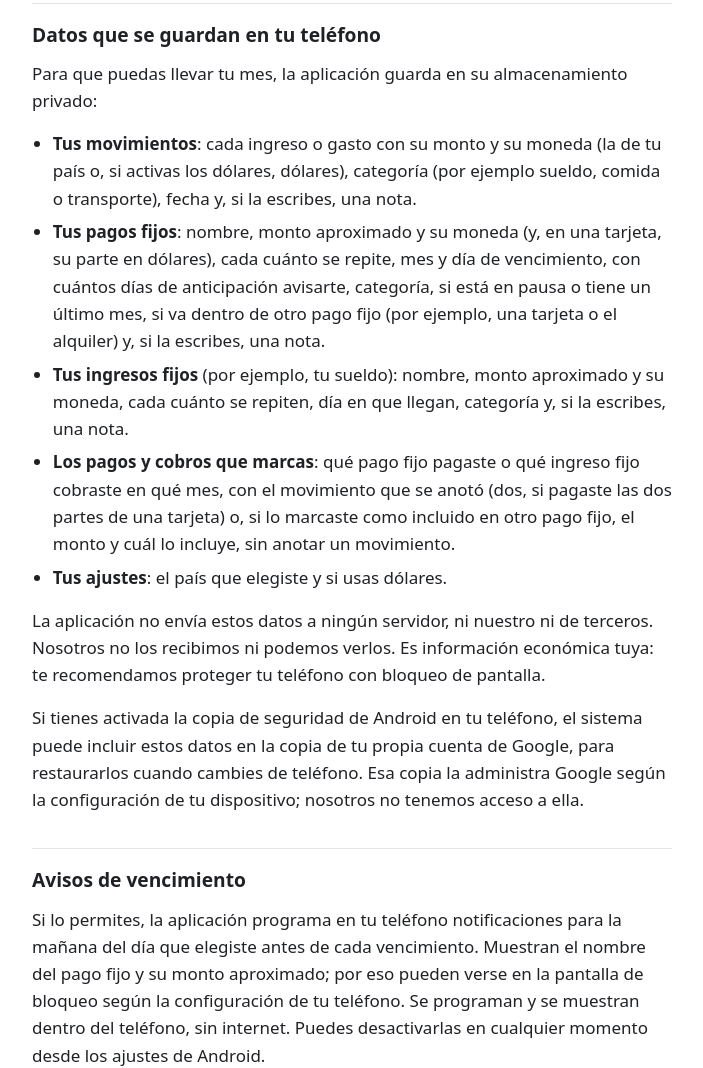
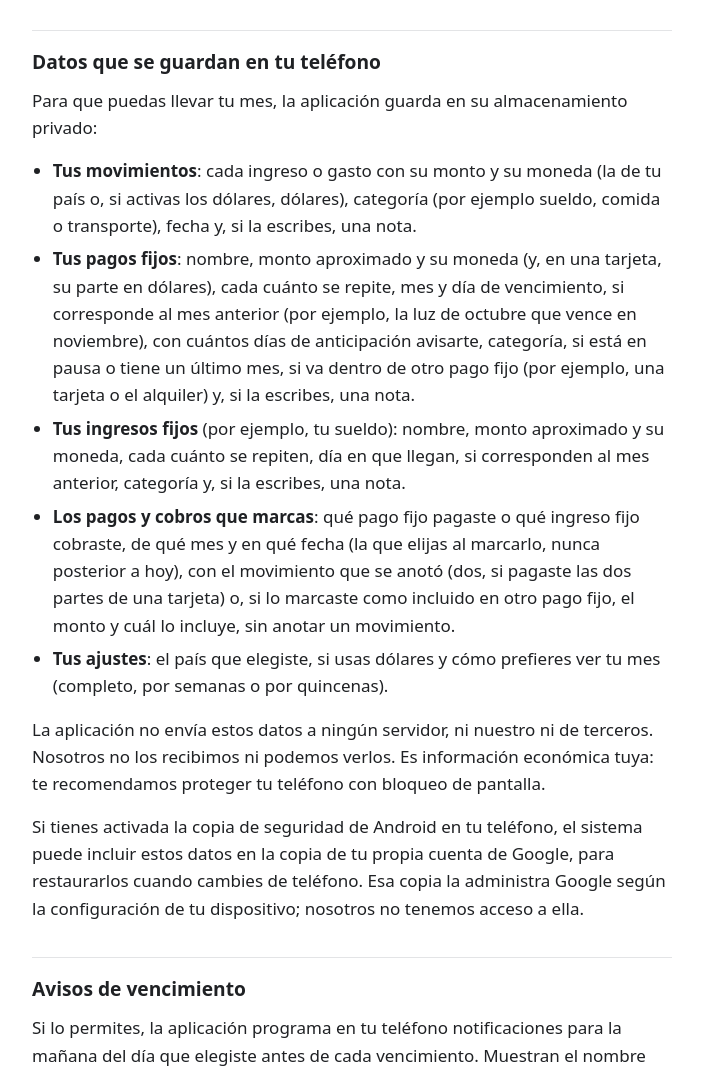
Before and after one commit to anchayhua/apps, a plain HTML site: page mi-quincena/privacidad/index.html in a window 1280 px wide. Shown: the part 1052-2120 px from the top of the page, without its empty margins (288-991 px from the left). Drawn offline with Linux system fonts and the light colour scheme.

Commit message:
docs(mi-quincena): mention the month view, the chosen payment day and the month a bill belongs to in the privacy policy

```diff
--- a/mi-quincena/privacidad/index.html
+++ b/mi-quincena/privacidad/index.html
@@ -27,8 +27,8 @@ footer { margin-top: 3rem; color: var(--suave); font-size: 0.9rem; }
 <main>
 <a class="volver" href="../../">← Todas las apps</a>
 <h1>Política de privacidad de Mi Quincena</h1>
-<p><strong>Vigente desde:</strong> 18 de noviembre de 2026</p>
-<p>Mi Quincena es una aplicación para Android que te ayuda a ver cómo va tu mes: anotas tus ingresos y gastos, ves cuánto te queda en cada quincena, y te avisa antes de que venzan tus pagos fijos (luz, agua, alquiler, internet). Esta política explica qué datos trata la aplicación, cuáles no, y qué puedes hacer con ellos.</p>
+<p><strong>Vigente desde:</strong> 19 de noviembre de 2026</p>
+<p>Mi Quincena es una aplicación para Android que te ayuda a ver cómo va tu mes: anotas tus ingresos y gastos, ves cuánto te queda en el mes y, si quieres, en cada semana o en cada quincena, y te avisa antes de que venzan tus pagos fijos (luz, agua, alquiler, internet). Esta política explica qué datos trata la aplicación, cuáles no, y qué puedes hacer con ellos.</p>
 <p>Mi Quincena solo anota. No paga, no cobra ni mueve dinero, y no se conecta con ningún banco, billetera digital ni empresa de servicios. Los pagos los haces tú por tu cuenta.</p>
 <h2>Quién es el responsable</h2>
 <ul>
@@ -49,10 +49,10 @@ footer { margin-top: 3rem; color: var(--suave); font-size: 0.9rem; }
 <p>Para que puedas llevar tu mes, la aplicación guarda en su almacenamiento privado:</p>
 <ul>
 <li><strong>Tus movimientos</strong>: cada ingreso o gasto con su monto y su moneda (la de tu país o, si activas los dólares, dólares), categoría (por ejemplo sueldo, comida o transporte), fecha y, si la escribes, una nota.</li>
-<li><strong>Tus pagos fijos</strong>: nombre, monto aproximado y su moneda (y, en una tarjeta, su parte en dólares), cada cuánto se repite, mes y día de vencimiento, con cuántos días de anticipación avisarte, categoría, si está en pausa o tiene un último mes, si va dentro de otro pago fijo (por ejemplo, una tarjeta o el alquiler) y, si la escribes, una nota.</li>
-<li><strong>Tus ingresos fijos</strong> (por ejemplo, tu sueldo): nombre, monto aproximado y su moneda, cada cuánto se repiten, día en que llegan, categoría y, si la escribes, una nota.</li>
-<li><strong>Los pagos y cobros que marcas</strong>: qué pago fijo pagaste o qué ingreso fijo cobraste en qué mes, con el movimiento que se anotó (dos, si pagaste las dos partes de una tarjeta) o, si lo marcaste como incluido en otro pago fijo, el monto y cuál lo incluye, sin anotar un movimiento.</li>
-<li><strong>Tus ajustes</strong>: el país que elegiste y si usas dólares.</li>
+<li><strong>Tus pagos fijos</strong>: nombre, monto aproximado y su moneda (y, en una tarjeta, su parte en dólares), cada cuánto se repite, mes y día de vencimiento, si corresponde al mes anterior (por ejemplo, la luz de octubre que vence en noviembre), con cuántos días de anticipación avisarte, categoría, si está en pausa o tiene un último mes, si va dentro de otro pago fijo (por ejemplo, una tarjeta o el alquiler) y, si la escribes, una nota.</li>
+<li><strong>Tus ingresos fijos</strong> (por ejemplo, tu sueldo): nombre, monto aproximado y su moneda, cada cuánto se repiten, día en que llegan, si corresponden al mes anterior, categoría y, si la escribes, una nota.</li>
+<li><strong>Los pagos y cobros que marcas</strong>: qué pago fijo pagaste o qué ingreso fijo cobraste, de qué mes y en qué fecha (la que elijas al marcarlo, nunca posterior a hoy), con el movimiento que se anotó (dos, si pagaste las dos partes de una tarjeta) o, si lo marcaste como incluido en otro pago fijo, el monto y cuál lo incluye, sin anotar un movimiento.</li>
+<li><strong>Tus ajustes</strong>: el país que elegiste, si usas dólares y cómo prefieres ver tu mes (completo, por semanas o por quincenas).</li>
 </ul>
 <p>La aplicación no envía estos datos a ningún servidor, ni nuestro ni de terceros. Nosotros no los recibimos ni podemos verlos. Es información económica tuya: te recomendamos proteger tu teléfono con bloqueo de pantalla.</p>
 <p>Si tienes activada la copia de seguridad de Android en tu teléfono, el sistema puede incluir estos datos en la copia de tu propia cuenta de Google, para restaurarlos cuando cambies de teléfono. Esa copia la administra Google según la configuración de tu dispositivo; nosotros no tenemos acceso a ella.</p>
```
